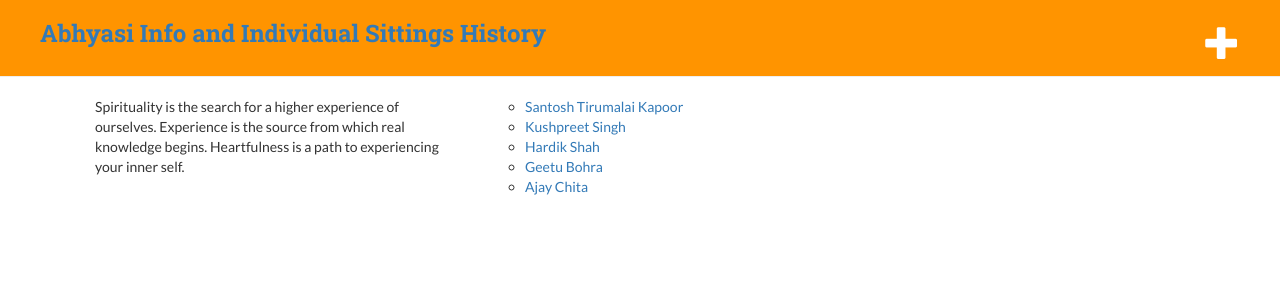
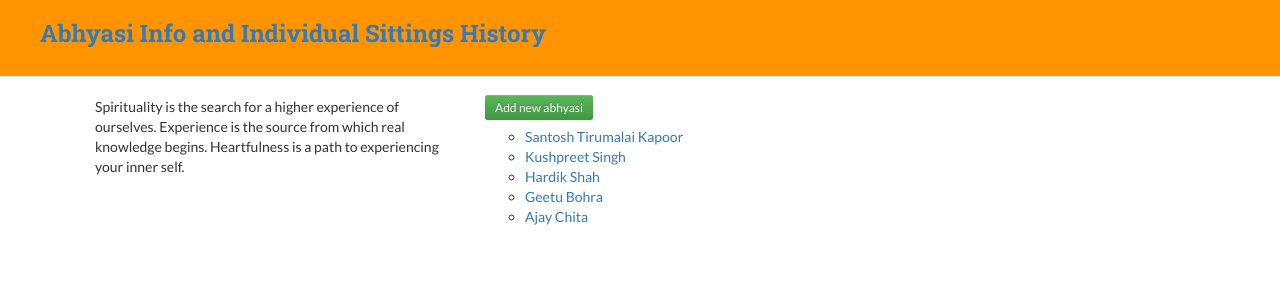
Before and after one commit to gowrishankarin/abhyasi, a Django app: page /abhyasis/ in a window 1280 px wide. Shown: the top 300 px of the page. Run offline with Django 3.2, Linux system fonts and the light colour scheme; data comes from the database, SQL or seed files in the repository; some libraries are stand-ins or nearby versions.

Commit message:
Add abhyasi button moved to index page

```diff
--- a/abhyasis/templates/abhyasis/base.html
+++ b/abhyasis/templates/abhyasis/base.html
@@ -12,7 +12,7 @@
 </head>
 <body>
 	<div class="page-header">
-		<a href="{% url 'abhyasis:abhyasi_new' %}" class="top-menu"><span class="glyphicon glyphicon-plus"></span></a>
+		<!--<a href="{% url 'abhyasis:abhyasi_new' %}" class="top-menu"><span class="glyphicon glyphicon-plus"></span></a>-->
 	    <h3><a href="/">Abhyasi Info and Individual Sittings History</a></h3>
 	</div>
 
--- a/abhyasis/templates/abhyasis/index.html
+++ b/abhyasis/templates/abhyasis/index.html
@@ -1,7 +1,8 @@
 {% extends 'abhyasis/base.html' %}
 
 {% block content %}
-
+	<p><a href="{% url 'abhyasis:abhyasi_new' %}" class="bt btn-sm btn-success">
+		Add new abhyasi</span></a></p>
 	{% if latest_abhyasi_list %}
 		<ul>
 			{% for abhyasi in latest_abhyasi_list %}
```
